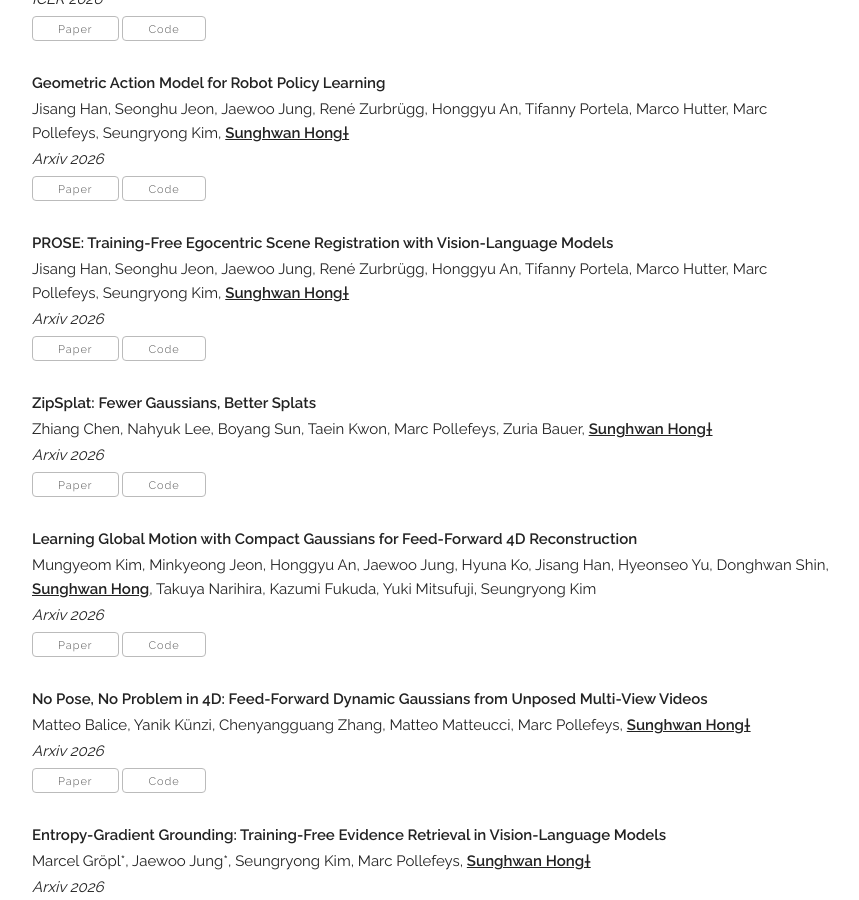
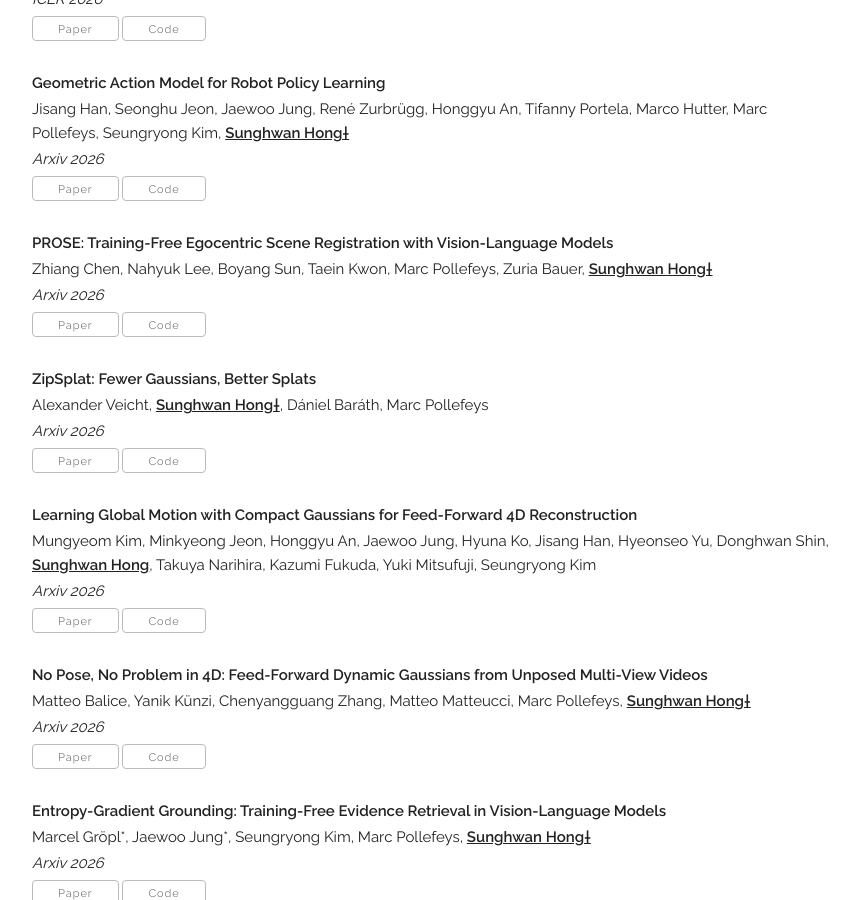
Before and after one commit to SunghwanHong/sunghwanhong.github.io, a Jekyll site: the page built from index.html, in a window 1280 px wide and 900 px high, scrolled down 2574 px. Shown: the whole window, without its empty margins (208-1067 px from the left). Built offline with Jekyll 4.4.1, drawn with Linux system fonts in a browser that asks for light colours; some web fonts are replaced.

Commit message:
Update publications.yaml

```diff
--- a/_data/publications.yaml
+++ b/_data/publications.yaml
@@ -43,17 +43,17 @@
     selected: y
 
   - title: "PROSE: Training-Free Egocentric Scene Registration with Vision-Language Models"
-    authors: "Jisang Han, Seonghu Jeon, Jaewoo Jung, René Zurbrügg, Honggyu An, Tifanny Portela, Marco Hutter, Marc Pollefeys, Seungryong Kim, <b><u>Sunghwan Hong&dagger;</u></b>"
-    venue: "Arxiv 2026"
-    paper_pdf: "https://arxiv.org/abs/2606.05102"
-    code: "https://cvlab-kaist.github.io/Geometric-Action-Model/"
-    selected: y
-
-  - title: "ZipSplat: Fewer Gaussians, Better Splats"
     authors: "Zhiang Chen, Nahyuk Lee, Boyang Sun, Taein Kwon, Marc Pollefeys, Zuria Bauer, <b><u>Sunghwan Hong&dagger;</u></b>"
     venue: "Arxiv 2026"
     paper_pdf: "https://arxiv.org/abs/2606.16569"
     code: "https://rckola.github.io/prose/"
+    selected: y
+
+  - title: "ZipSplat: Fewer Gaussians, Better Splats"
+    authors: "Alexander Veicht, <b><u>Sunghwan Hong&dagger;</u></b>, Dániel Baráth, Marc Pollefeys"
+    venue: "Arxiv 2026"
+    paper_pdf: "https://arxiv.org/abs/2606.05102"
+    code: "https://veichta.com/zipsplat/"
     selected: y
 
   - title: "Learning Global Motion with Compact Gaussians for Feed-Forward 4D Reconstruction"
```
